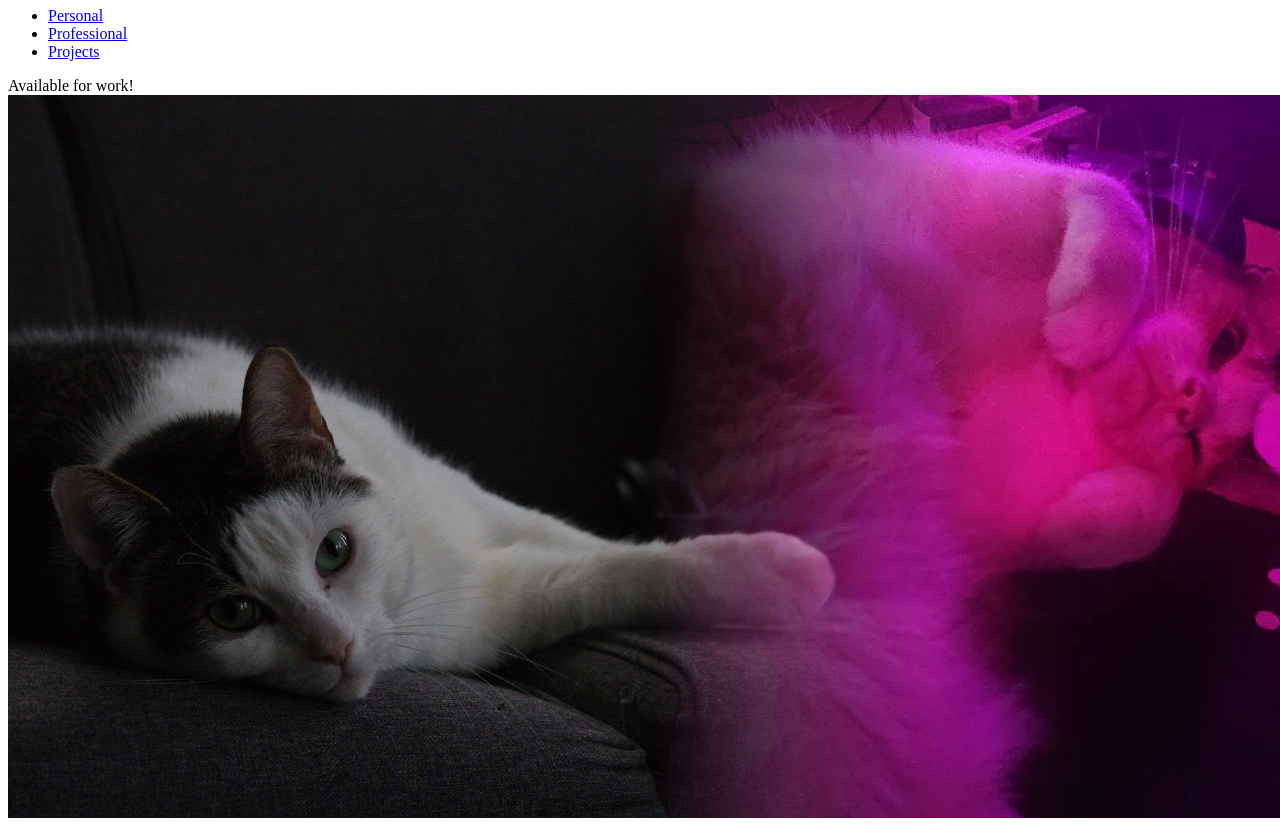
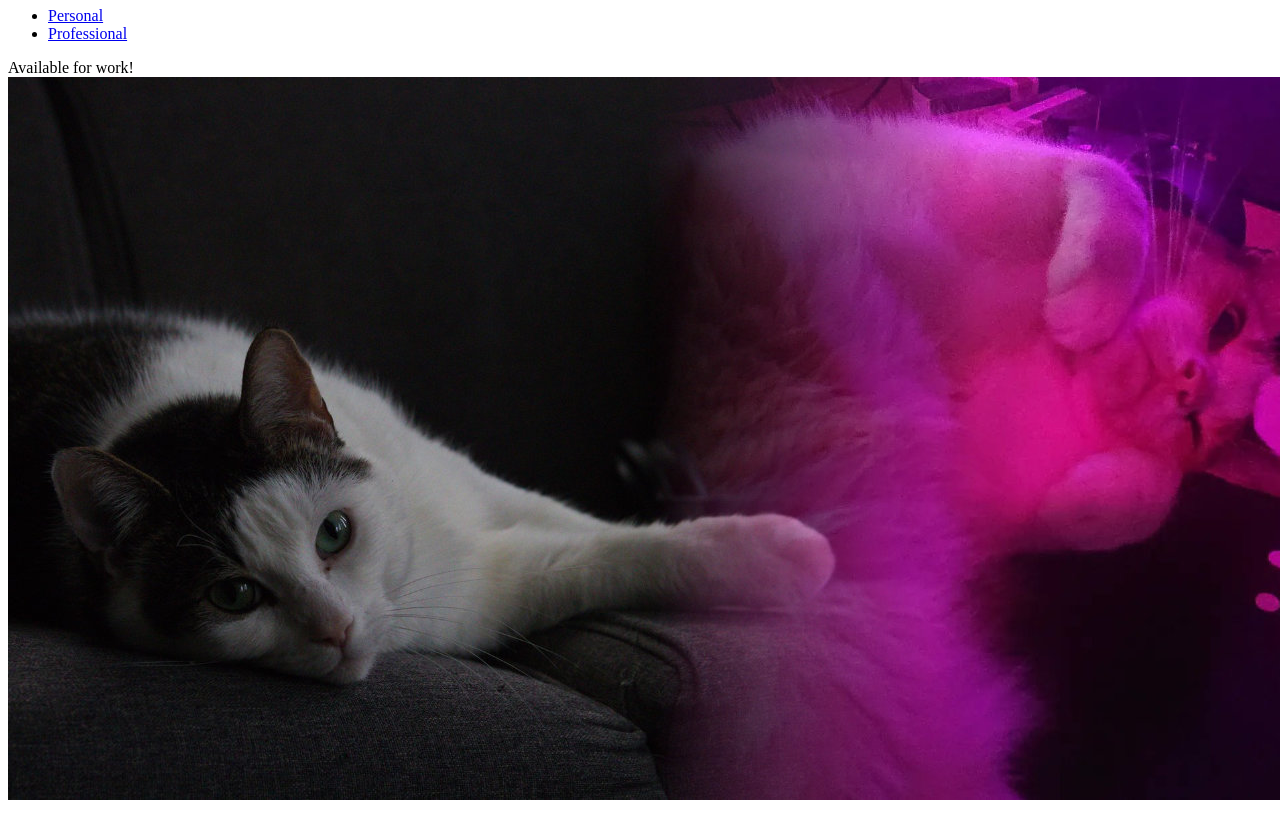
Before and after one commit to mfutselaar/website, an Eleventy site: page src/cats.md in a window 1280 px wide. Shown: the part 73-903 px from the top of the page. Built offline with nearby package versions, Linux system fonts and the light colour scheme; Eleventy itself is replaced by a stand-in of ours; files that its build step writes are made by us from their sources.

Commit message:
+release - projects

```diff
--- a/src/_layouts/base.njk
+++ b/src/_layouts/base.njk
@@ -24,9 +24,6 @@
             <li class="nav-item">
                 <a href="/professional.html" class="nav-link {% if page.url == "/professional.html" %}active{% endif %}">Professional</a>
             </li>
-            <li class="nav-item">
-                <a href="/projects.html" class="nav-link {% if page.url == "/projects.html" %}active{% endif %}">Projects</a>
-            </li>
         </ul>
         <div class="availability text-green">Available for work<span class="text-yellow">!</span></div>
     </nav>
```
Also changed, not shown: .gitea/workflows/release.yaml (added).
